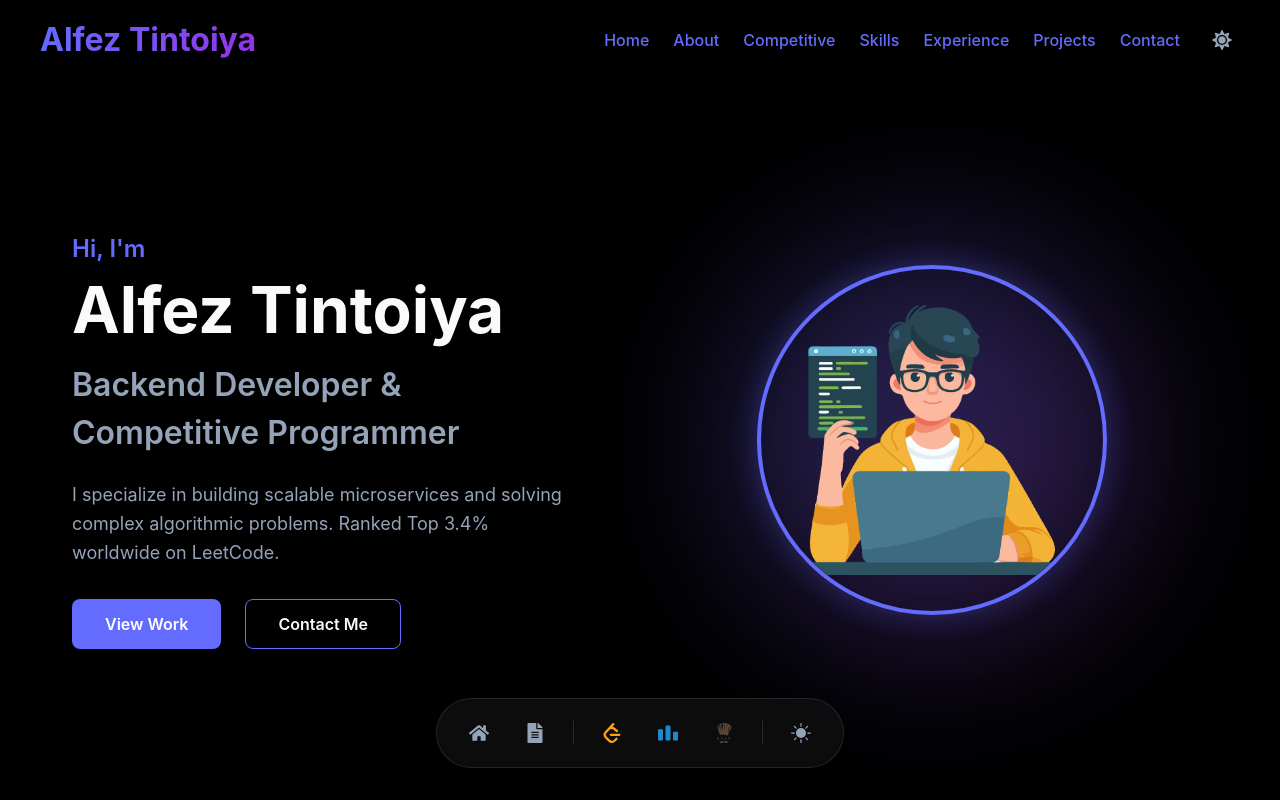
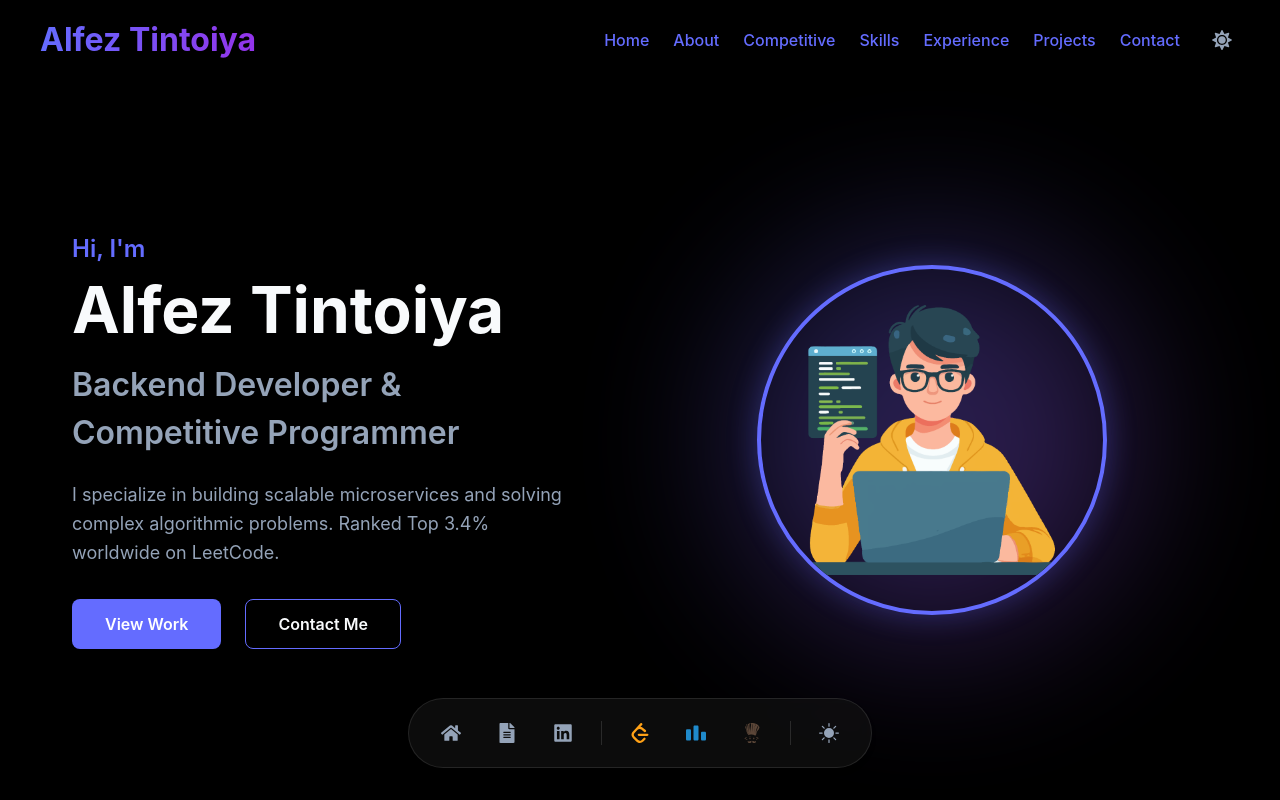
Before and after one commit to alfeztintoiya/Portfolio, a React (Vite) app: page / in a window 1280 px wide. Shown: the top 800 px of the page. Built offline with nearby package versions, Linux system fonts and the light colour scheme.

Commit message:
add linkedin in floating dock

```diff
--- a/src/components/FloatingDock.jsx
+++ b/src/components/FloatingDock.jsx
@@ -1,6 +1,6 @@
 
 import { useState, useEffect } from "react";
-import { FaHome, FaFileAlt } from "react-icons/fa";
+import { FaHome, FaFileAlt, FaLinkedin } from "react-icons/fa";
 import { SiLeetcode, SiCodeforces, SiCodechef } from "react-icons/si";
 import { BsMoonStarsFill, BsSunFill } from "react-icons/bs";
 import { Link } from "react-scroll";
@@ -43,6 +43,17 @@ const FloatingDock = () => {
                 >
                     <FaFileAlt />
                     <span className={styles.tooltip}>Resume</span>
+                </a>
+
+                {/* LinkedIn */}
+                <a
+                    href="https://linkedin.com/in/alfez-tintoiya"
+                    target="_blank"
+                    rel="noopener noreferrer"
+                    className={styles.dockItem}
+                >
+                    <FaLinkedin />
+                    <span className={styles.tooltip}>LinkedIn</span>
                 </a>
 
                 <div className={styles.separator}></div>
```
